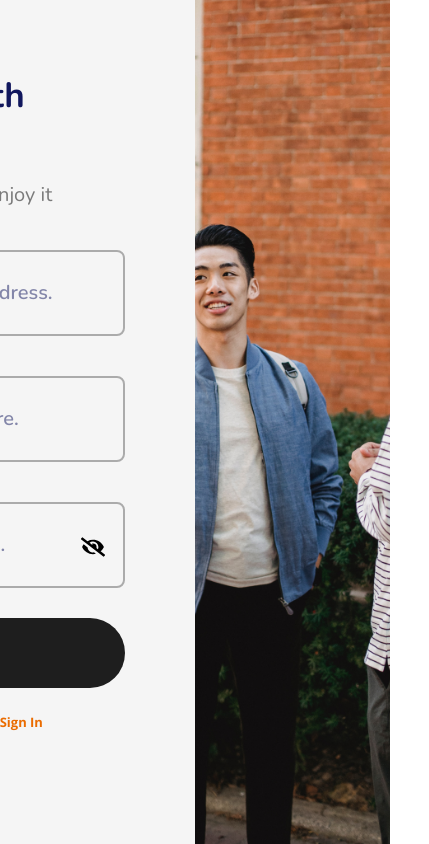
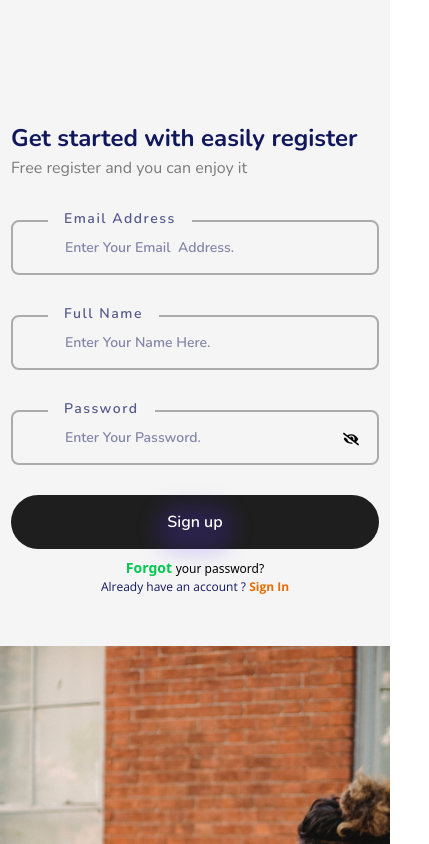
Before and after one commit to shahzahandev/postman516, a React (Vite) app: page /registration in a window 390 px wide. Shown: the top 844 px of the page, 429 px wide, since content can reach past the window. Built offline with nearby package versions, Linux system fonts and the light colour scheme; a web font is replaced by a local one.

Commit message:
responsive for small device

```diff
--- a/src/App.jsx
+++ b/src/App.jsx
@@ -3,6 +3,7 @@ import { RouterProvider } from "react-router/dom";
 import Registration from "./components/page/Registration";
 import Login from "./components/page/Login";
 import firebaseConfig from "./components/page/firebase/firebaseConfig";
+import ForgotPassword from "./components/page/ForgotPassword";
 
 
 function App() {
@@ -16,6 +17,10 @@ const router = createBrowserRouter([
     path: "/login",
     element: <Login></Login>
   },
+   {
+    path: "/forgot",
+    element: <ForgotPassword></ForgotPassword>
+  },
 ]);
 
   return (
--- a/src/components/page/Registration.jsx
+++ b/src/components/page/Registration.jsx
@@ -2,17 +2,11 @@ import { use, useState } from "react"
 import registration from "../../assets/registration.png"
 import { Link, useNavigate } from "react-router"
 import { FaEye, FaEyeSlash } from "react-icons/fa";
-
 import { getAuth, createUserWithEmailAndPassword } from "firebase/auth";
 import { Bounce, ToastContainer, toast } from 'react-toastify';
-
-import { CirclesWithBar } from 'react-loader-spinner'
-
-
-
+import { ProgressBar } from 'react-loader-spinner'
 
 const Registration = () => {
-
     const auth = getAuth();
     const navigate = useNavigate()
     // varibale for email
@@ -24,29 +18,24 @@ const Registration = () => {
     // variable for password
     const [password, setPassword] = useState("")
     const [passwordErr, setPasswordErr] = useState("")
-
+    // variable for reaction timing activity
     const [show, setShow] = useState(false)
-    const [button, setButton] = useState(false)
-
+    const [loadding, setLoadding] = useState(false)
 
     const handleEmail = (e) => {
         setEmail(e.target.value);
         setEmailErr("")
     }
-
     const handleFullName = (e) => {
         setFullName(e.target.value)
         setFullNameErr("")
     }
-
     const handlePassword = (e) => {
         setPassword(e.target.value)
         setPasswordErr("")
     }
-
     const handleSignUp = () => {
         console.log(email, fullName, password);
-
         if (!email) {
             setEmailErr("Must Required your email address.")
         } else {
@@ -62,35 +51,18 @@ const Registration = () => {
         }
 
         if (email && fullName && password && (/^\w+([\.-]?\w+)*@\w+([\.-]?\w+)*(\.\w{2,3})+$/.test(email))) {
+           setLoadding(true)
             createUserWithEmailAndPassword(auth, email, password)
                 .then((user) => {
                     // Signed up
                     console.log(user, "success");
                     toast.success("Congraculation, Your Registration Successfully Done.")
-                      {
-                                    button ?
-                                    ( <span onClick={() =>setButton(!button)} className="">Sign up</span>)  :
-                                    ( <div onClick={() => setButton(!button)} className="absolute top-0 right-0">
 
-                                <CirclesWithBar
-                                    height="50"
-                                    width="50"
-                                    color="#4fa94d"
-                                    outerCircleColor="#4fa94d"
-                                    innerCircleColor="#4fa94d"
-                                    barColor="#4fa94d"
-                                    ariaLabel="circles-with-bar-loading"
-                                    wrapperStyle={{}}
-                                    wrapperClass=""
-                                    visible={true}
-                                />
-
-                                   </div>)
-
-                                }
                     setTimeout(() => {
                         navigate("/login")
-                    }, 1000)
+                        setLoadding(false)
+                    }, 2000)
+
                     // ...
                 })
                 .catch((error) => {
@@ -100,13 +72,13 @@ const Registration = () => {
                     toast.error(errorCode)
                     console.log(errorMessage);
                     setEmailErr("Sorry, This Email is already-in-use. Try Another.")
-
+                    setLoadding(false)
                 });
         }
     }
     return (
         <div>
-            <div className="flex">
+            <div className="flex md:flex-row flex-col ">
                 <ToastContainer
                     position="top-center"
                     autoClose={5000}
@@ -121,35 +93,35 @@ const Registration = () => {
                     transition={Bounce}
                 />
 
-                <div className=" w-1/2 flex justify-end pt-[70px] bg-[#F5F5F5]">
-                    <div className="mr-[70px]">
-                        <h1 className="font-secondary font-bold text-[35px] leading-auto text-primary">Get started with easily register</h1>
-                        <p className="font-secondary font-normal text-[20px] leading-auto text-secondary/50 mt-[5px]">Free register and you can enjoy it</p>
-                        <div className="w-[368px] relative mt-[40px]">
+                <div className=" md:w-1/2 flex justify-center md:justify-end pt-[0px] md:pt-[70px] bg-[#F5F5F5]">
+                    <div className="mt-[20px] md:mr-[70px] p-[50px]">
+                        <h1 className="font-secondary font-bold text-[24px] md:text-[35px] leading-auto text-primary pt-[50px] md:pt-0">Get started with easily register</h1>
+                        <p className="font-secondary font-normal text-[16px] md:text-[20px] leading-auto text-secondary/50 md:mt-[5px]">Free register and you can enjoy it</p>
+                        <div className="md:w-[368px] relative mt-[40px]">
                             <input onChange={handleEmail} type="gmail"
                                 value={email}
                                 placeholder="Enter Your Email  Address."
-                                className=" w-full py-[26px] pl-[52px] pr-[66px] font-secondary font-semibold text-primary text-[20px] leading-auto  border-2 border-secondary/30 rounded-[8px] outline-none" />
+                                className=" w-full py-[15px] md:py-[26px] pl-[52px] pr-[66px] font-secondary font-semibold text-primary text-[14px] md:text-[20px] leading-auto  border-2 border-secondary/30 rounded-[8px] outline-none" />
                             <div className="absolute top-[-20px] left-[37px] font-secondary font-semibold text-[14px] leading-auto text-primary/70 bg-[#F5F5F5] py-2 px-4 tracking-[1.5px]">Email Address</div>
-                            <p className="z-[666] bg-red-100 text-[14px] text-red-600 absolute bottom-[-21px] rounded-br-[8px] rounded-bl-[8px] left-0 pl-[55px] w-full">{emailErr}</p>
+                            <p className="z-[666] bg-red-100 text-[12px] md:text-[14px] text-red-600 absolute md:bottom-[-21px] rounded-br-[8px] rounded-bl-[8px] left-0 pl-[55px] w-full">{emailErr}</p>
                         </div>
                         <div className="w-[368px] relative mt-[40px]">
                             <input onChange={handleFullName}
                                 type="text"
                                 value={fullName}
                                 placeholder="Enter Your Name Here."
-                                className=" w-full py-[26px] pl-[52px] pr-[66px] font-secondary font-semibold text-primary text-[20px] leading-auto border-2 border-secondary/30 rounded-[8px] outline-none" />
+                                className=" w-full py-[15px] md:py-[26px] pl-[52px] pr-[66px] font-secondary font-semibold text-primary text-[14px] md:text-[20px] leading-auto border-2 border-secondary/30 rounded-[8px] outline-none" />
                             <div className="absolute top-[-20px] left-[37px] font-secondary font-semibold text-[14px] leading-auto text-primary/70 bg-[#F5F5F5] py-2 px-4 tracking-[1.5px]">Full Name</div>
-                            <p className="z-[666] bg-red-100 text-[14px] text-red-600 absolute bottom-[-21px] rounded-br-[8px] rounded-bl-[8px] left-0 pl-[55px] w-full">{fullNameErr}</p>
+                            <p className="z-[666] bg-red-100 text-[12px] md:text-[14px] text-red-600 absolute md:bottom-[-21px] rounded-br-[8px] rounded-bl-[8px] left-0 pl-[55px] w-full">{fullNameErr}</p>
                         </div>
                         <div className="w-[368px] relative mt-[40px]">
                             <input onChange={handlePassword}
                                 value={password}
                                 type={show ? "text" : "password"}
                                 placeholder="Enter Your Password."
-                                className=" w-full py-[26px] pl-[52px] pr-[66px] font-secondary font-semibold text-primary text-[20px] leading-auto  border-2 border-secondary/30 rounded-[8px] outline-none" />
+                                className=" w-full py-[15px] md:py-[26px] pl-[52px] pr-[66px] font-secondary font-semibold text-primary text-[14px] md:text-[20px] leading-auto  border-2 border-secondary/30 rounded-[8px] outline-none" />
 
-                            <div className="absolute top-[38%] right-[20px] text-2xl">
+                            <div className="absolute top-[38%] right-[20px] md:text-2xl">
                                 {
                                     show ?
                                         (< FaEye onClick={() => setShow(!show)} />) :
@@ -158,26 +130,43 @@ const Registration = () => {
                             </div>
 
                             <div className="absolute top-[-20px] left-[37px] font-secondary font-semibold text-[14px] leading-auto text-primary/70 bg-[#F5F5F5] py-2 px-4 tracking-[1.5px]">Password</div>
-                            <p className="z-[666] bg-red-100 text-[14px] text-red-600 absolute bottom-[-21px] rounded-br-[8px] rounded-bl-[8px] left-0 pl-[55px] w-full">{passwordErr}</p>
+                            <p className="z-[666] bg-red-100 text-[12px] md:text-[14px] text-red-600 absolute md:bottom-[-21px] rounded-br-[8px] rounded-bl-[8px] left-0 pl-[55px] w-full">{passwordErr}</p>
                         </div>
                         <div className="relative w-[368px] mt-[30px]">
-                            <button onClick={handleSignUp} className="z-[1] relative font-secondary font-semibold text-[20px] leading-auto text-white w-full bg-bg-black rounded-[86px] py-[20px]">
-                            <span className="">Sign up</span>
-                                <span className="absolute top-1/6 left-[145px] bg-[#5B36F5]/20 w-[78px] h-[50px] z-[-1] blur-[10px] rounded-[50px]"></span>
-                            </button>
+                            {
+                                loadding ?
+                                    ( <div className="flex justify-center items-center mt-[-10px] md:mt-[-20px] scale-90">
+                                        <ProgressBar
+                                        visible={true}
+                                        height="80"
+                                        width="80"
+                                        color="#4fa94d"
+                                        ariaLabel="progress-bar-loading"
+                                        wrapperStyle={{}}
+                                        wrapperClass=""
+                                    />
+                                        </div>
+                                    ) :
+                                    ((<button onClick={handleSignUp} className="z-[1] relative font-secondary font-semibold text-[16px] md:text-[20px] leading-auto text-white w-full bg-bg-black transition-all duration-300 rounded-[86px] py-[15px] md:py-[20px] hover:bg-gray-600">
+                                        <span className="">Sign up</span>
+                                        <span className="absolute top-1/6 left-[145px] bg-[#5B36F5]/20 w-[78px] h-[50px] z-[-1] blur-[10px] rounded-[50px]"></span>
+                                    </button>))
 
-
-
+                            }
                         </div>
-                        <div className="flex justify-center mt-[25px] w-[368px]">
-                            <p className="font-primary font-normal text-[13px] leading-auto text-primary">Already  have an account ? <Link to="/login">               <span className="font-bold text-[#EA6C00] text-center">Sign In</span>
+                        <div className=" text-center mt-[8px] md:mt-[15px] w-[368px]">
+                            <p className="text-[12px] md:text-[15px]"><Link to="/forgot"><span className="text-[14px] md:text-[16px] font-semibold text-green-500 hover:text-red-500 transition-all duration-300">Forgot </span></Link>your password?</p>
+                        </div>
+                        <div className="flex justify-center md:mt-[5px] w-[368px]">
+                            <p className="font-primary font-normal text-[12px] md:text-[13px] leading-auto text-primary">Already  have an account ? <Link to="/login">               <span className="font-bold text-[#EA6C00] text-center">Sign In</span>
                             </Link>
                             </p>
                         </div>
                     </div>
                 </div>
-                <div className="w-1/2">
-                    <img src={registration} alt="" className="w-full h-screen object-cover" /></div>
+                <div className=" md:w-1/2">
+                    <img src={registration} alt="" className="w-full h-screen object-cover" />
+                </div>
             </div>
         </div>
     )
```
Also changed, not shown: src/components/page/ForgotPassword.jsx (added, +12 -0 lines).
